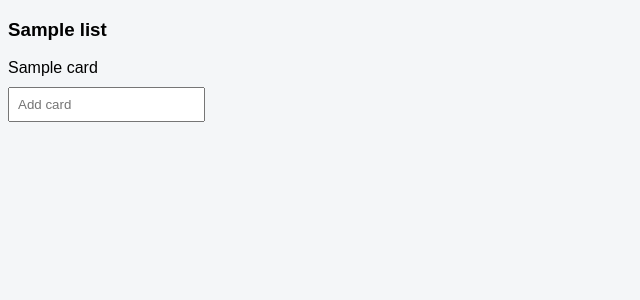
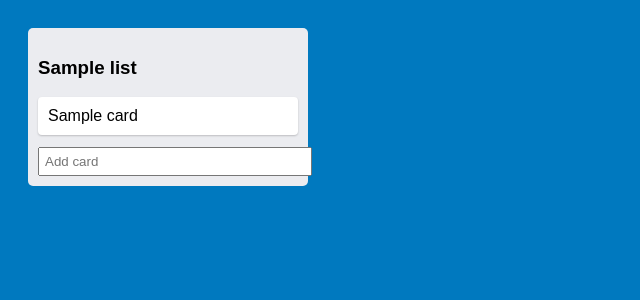
Before and after one commit to ayzaz027-alt/trello-clonee, a Flask app: page /project/1 in a window 1280 px wide. Shown: the top 300 px of the page, without its empty margins (0-640 px from the left). Run offline with Flask 3, Linux system fonts and the light colour scheme; tables that the repository leaves empty hold one stand-in row (values such as "Sample post").

Commit message:
Update style.css

```diff
--- a/templates/static/css/style.css
+++ b/templates/static/css/style.css
@@ -1,15 +1,35 @@
 body {
-    font-family: Arial;
-    background: #f4f6f8;
+  font-family: Arial;
+  background: #0079bf;
 }
 
-.container {
-    width: 800px;
-    margin: auto;
+.board {
+  display: flex;
+  gap: 20px;
+  padding: 20px;
 }
 
-input, textarea, button {
-    display: block;
-    margin: 10px 0;
-    padding: 8px;
+.list {
+  background: #ebecf0;
+  width: 260px;
+  padding: 10px;
+  border-radius: 5px;
 }
+
+.cards {
+  min-height: 50px;
+}
+
+.card {
+  background: white;
+  padding: 10px;
+  margin-bottom: 8px;
+  border-radius: 4px;
+  cursor: grab;
+  box-shadow: 0 1px 2px rgba(0,0,0,0.2);
+}
+
+input {
+  width: 100%;
+  padding: 5px;
+}
```
